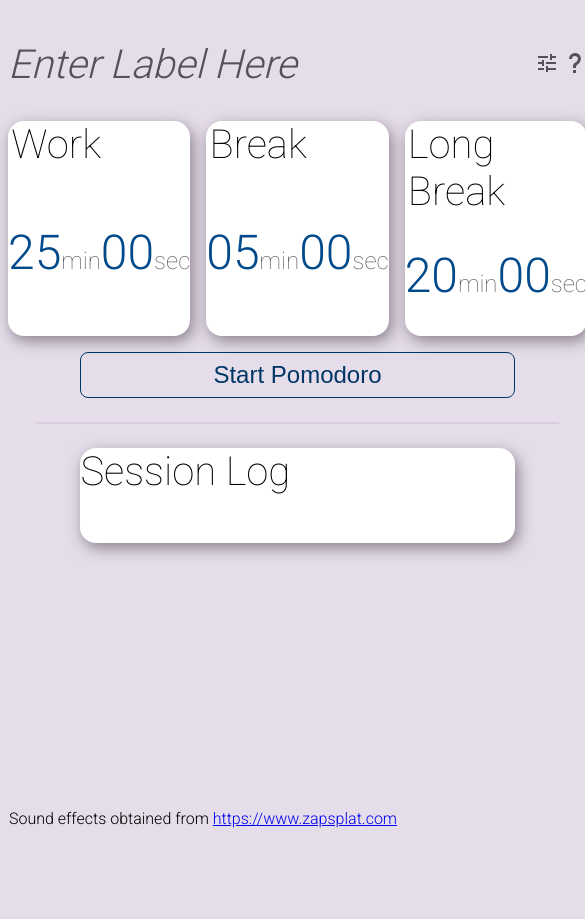
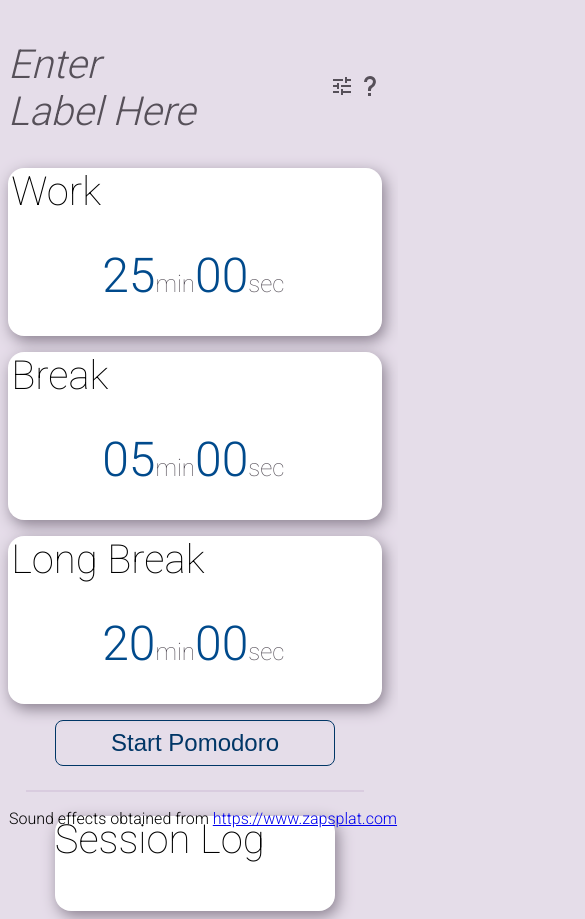
Before and after one commit to connerblanton/pomodoro, a website built with webpack: page index.html in a window 390 px wide. Shown: the whole page, 585 px wide, since content can reach past the window. Before the commit the page ends 844 px from the top, so only its background shows below. Built offline with nearby package versions, Linux system fonts and the light colour scheme.

Commit message:
Added media query for countdown timers

```diff
--- a/src/css/partials/_timer.scss
+++ b/src/css/partials/_timer.scss
@@ -55,3 +55,9 @@
     }
   }
 }
+
+@media screen and (max-width: 568px) {
+  .timers {
+    grid-template-columns: 1fr;
+  }
+}
```
